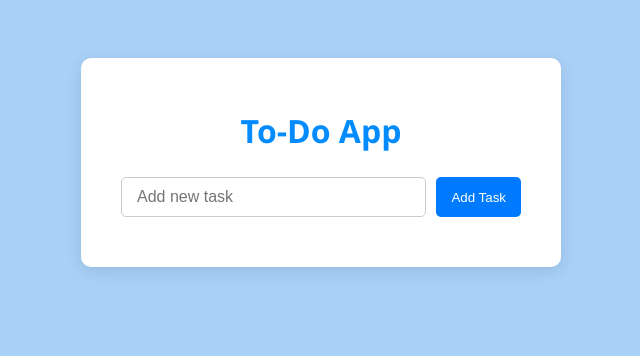
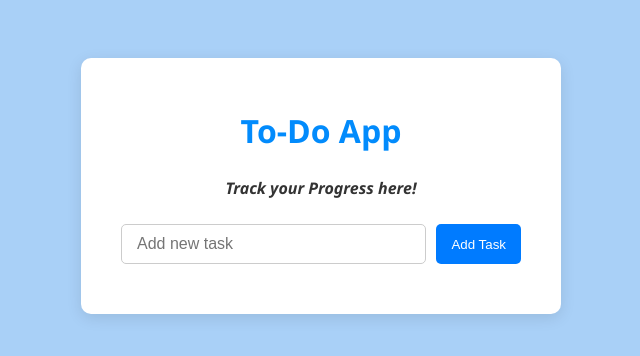
Before and after one commit to DavidRosario26387/Devops_project, a plain HTML site: page app/frontend/index.html in a window 1280 px wide. Shown: the whole page, without its empty margins (319-959 px from the left). Drawn offline with Linux system fonts and the light colour scheme; no server answers.

Commit message:
improved frontend UI

```diff
--- a/app/frontend/index.html
+++ b/app/frontend/index.html
@@ -9,6 +9,7 @@
 <body>
     <div class="container">
         <h1>To-Do App</h1>
+        <h4><i>Track your Progress here!</i></h4>
 
         <div class="task-input">
             <input type="text" id="taskInput" placeholder="Add new task">
--- a/app/frontend/style.css
+++ b/app/frontend/style.css
@@ -9,7 +9,7 @@ body {
 }
 
 .container {
-    background-color: #fff;
+    background-color: #ffffff;
     padding: 30px 40px;
     border-radius: 10px;
     box-shadow: 0 4px 15px rgba(0,0,0,0.1);
@@ -18,9 +18,13 @@ body {
 
 h1 {
     text-align: center;
-    color: #333;
     margin-bottom: 25px;
     color: #028bfc;
+}
+h4{
+    text-align: center;
+    color: #333333;
+    margin-bottom: 25px;
 }
 
 /* Task Input */
```
